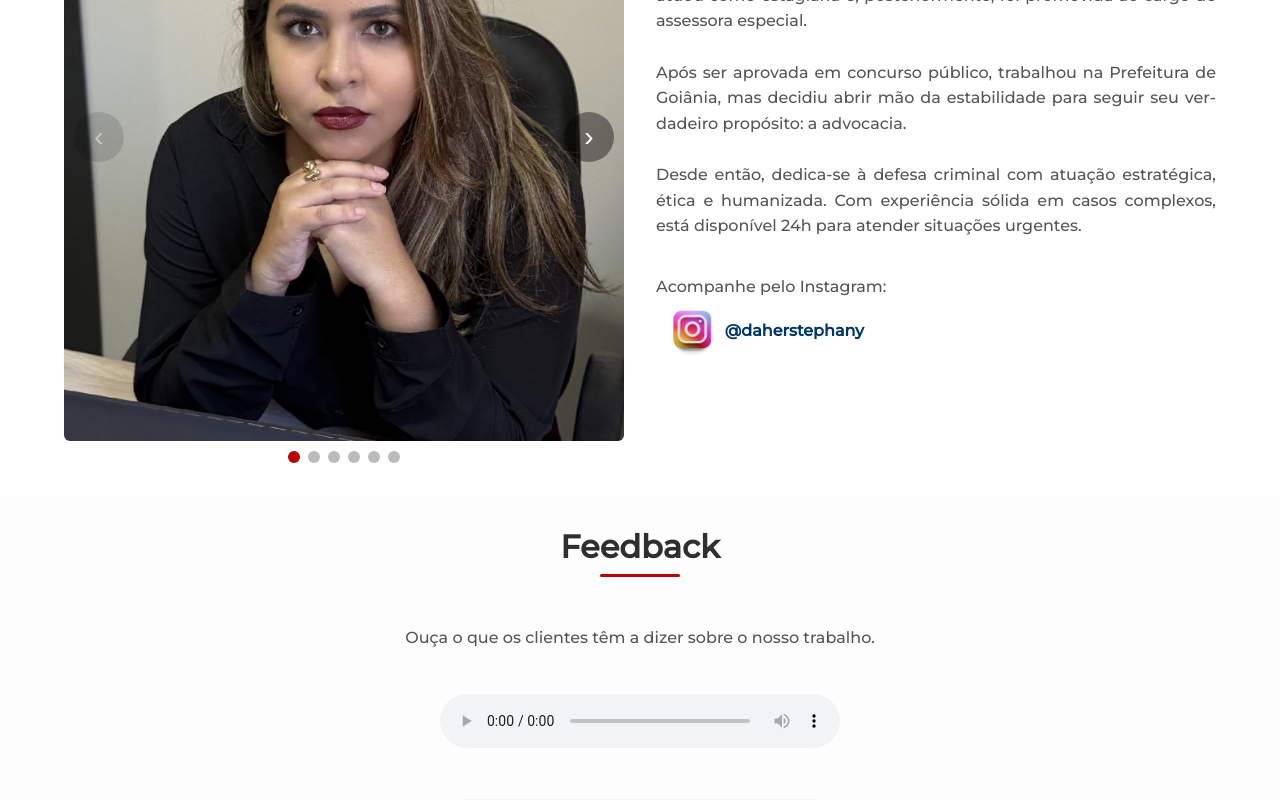
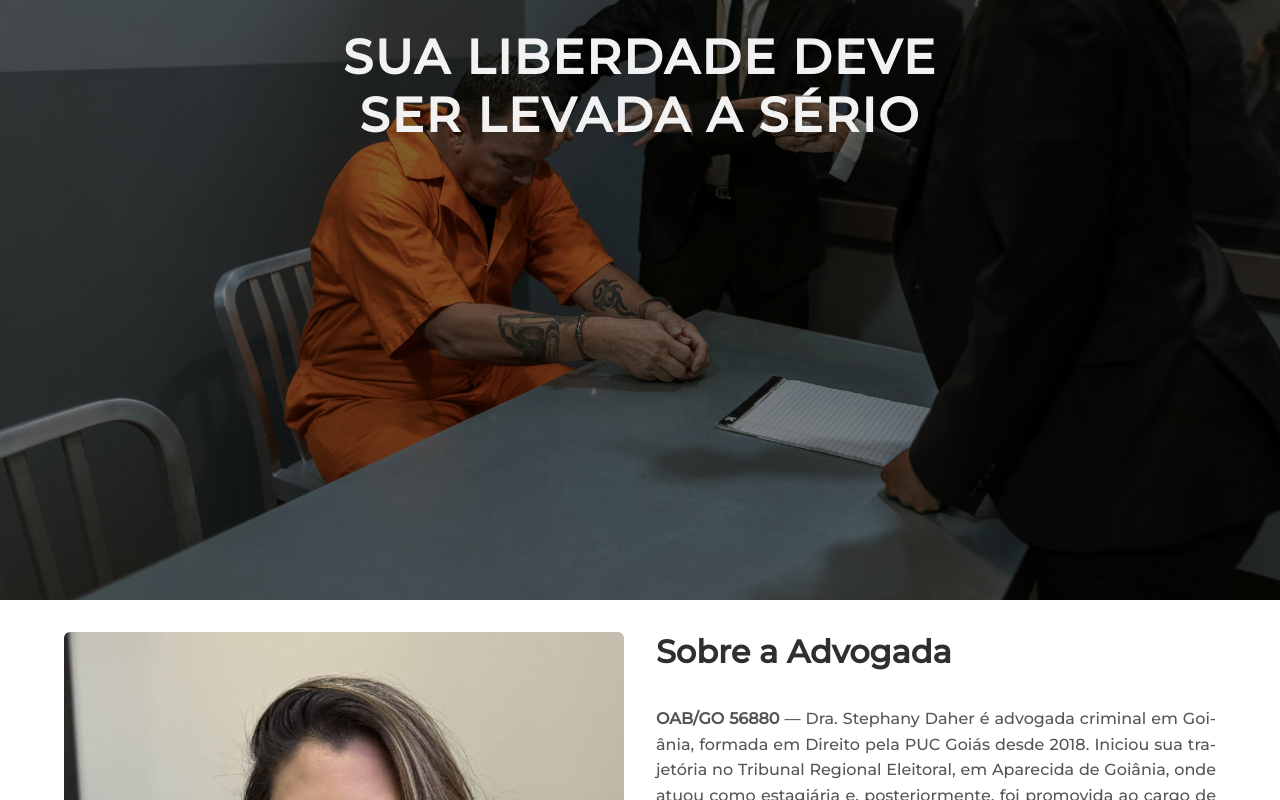
Before and after one commit to luisfernandoosiqueira/stephanydaheradvocacia, a React (Create React App) app: page / in a window 1280 px wide. Shown: the part 2652-3452 px from the top of the page. Built offline with nearby package versions, Linux system fonts and the light colour scheme.

Commit message:
Adicionada a ChamadaSection.

```diff
--- a/src/App.js
+++ b/src/App.js
@@ -2,6 +2,7 @@ import React, { useState } from "react";
 
 import Navbar from "./components/Navbar";
 import HeroSection from "./components/HeroSection";
+import ChamadaSection from "./components/ChamadaSection";
 import AtuacaoSection from "./components/AtuacaoSection";
 import SobreSection from "./components/SobreSection";
 import FeedbackSection from "./components/FeedbackSection";
@@ -23,6 +24,7 @@ function App() {
       <Navbar menuOpen={menuOpen} setMenuOpen={setMenuOpen} />
       <HeroSection />
       <AtuacaoSection />
+      <ChamadaSection />
       <SobreSection sobreImg={sobreImg} setSobreImg={setSobreImg} />
       <FeedbackSection />
       <FAQSection />
--- /dev/null
+++ b/src/components/ChamadaSection.css
@@ -0,0 +1,125 @@
+ /* src/components/ChamadaSection.css */
+
+/* Ajuste para empurrar todo o conteúdo para o topo */
+.chamada-section {
+  position: relative;
+  height: 100vh;
+  background-image: var(--chamada-desktop);
+  background-position: center center;
+  background-size: cover;
+  background-attachment: fixed;
+  display: flex;
+  align-items: flex-start;     /* mudou de center para flex-start */
+  justify-content: center;
+  padding-top: 5rem;            /* ajuste esse valor até encontrar o ponto ideal */
+  overflow: hidden;
+}
+
+.chamada-overlay {
+  position: absolute;
+  top: 0;
+  left: 0;
+  width: 100%;
+  height: 100%;
+  background: rgba(0,0,0,0.5);
+}
+
+.chamada-content {
+  position: relative;
+  max-width: 700px;
+  color: #fff;
+  text-align: center;
+  padding: 0 1.5rem;
+}
+
+.chamada-title {
+  font-size: 3rem;
+  font-weight: 700;
+  text-transform: uppercase;
+  letter-spacing: 2px;
+  color: #f2f2f2;
+  margin-bottom: 30rem;
+}
+
+.chamada-subtitle {
+  font-size: 1.5rem;
+  line-height: 1.5;
+  margin-bottom: 2rem;
+  color: #ddd;
+}
+
+/* Botão padrão */
+.btn-hero {
+  display: inline-flex;
+  align-items: center;
+  padding: .8rem 1.5rem;
+  background-color: #bb0000;
+  color: #fff;
+  border: none;
+  border-radius: 8px;
+  font-weight: 500;
+  cursor: pointer;
+  transition: background-color .4s ease, transform .3s ease;
+  text-decoration: none;
+}
+
+.btn-hero:hover {
+  background-color: #8c0000;
+  transform: scale(1.05);
+}
+
+/* Override para o botão WhatsApp */
+.btn-whatsapp {
+  background-color: #1ebe57;
+}
+
+.btn-whatsapp:hover {
+  background-color: #1AA24A;
+  transform: scale(1.1);
+}
+
+/* Ícone dentro do botão */
+.icon-whatsapp {
+  width: 1.5rem;
+  height: auto;
+  margin-right: 0.5rem;
+}
+
+/* MOBILE */
+@media (max-width: 768px) {
+  .chamada-section {
+    background-image: var(--chamada-mobile);
+    background-attachment: scroll;
+  }
+  .chamada-title {
+    font-size: 1.4rem;
+    margin-bottom: 24rem;
+    margin-top: -2rem;
+  }
+  .chamada-subtitle {
+    font-size: 1.05rem;
+  }
+  .btn-hero,
+  .btn-whatsapp {
+    white-space: nowrap;
+    font-size: 1rem;
+    padding: 1.2rem 1rem;
+  }
+  .icon-whatsapp {
+    width: 1.2rem;
+    margin-right: 0.25rem;
+  }
+}
+
+/* DESKTOP */
+@media (min-width: 768px) {
+  .chamada-content {
+    margin-top: 2rem; /* Mesma lógica do HeroSection */
+  }
+  .btn-whatsapp {
+    padding: 1.25rem 2rem;
+    font-size: 1.25rem;
+  }
+
+
+}
--- /dev/null
+++ b/src/components/ChamadaSection.js
@@ -0,0 +1,45 @@
+// src/components/ChamadaSection.js
+import React, { useCallback } from "react";
+import "./ChamadaSection.css";
+import WhatsappIcon from "../images/icone-whatsapp.png";
+
+function ChamadaSection() {
+  // Handler para disparar o evento de conversão
+  const handleWhatsAppClick = useCallback(() => {
+    if (window.gtag) {
+      window.gtag("event", "conversion", {
+        send_to: "AW-17023064038/CfCQCITNu74aEOavnbU_"
+      });
+    }
+    // não precisa preventDefault pois abre em nova aba
+  }, []);
+
+  return (
+    <section id="chamada" className="chamada-section">
+      <div className="chamada-overlay" />
+      <div className="chamada-content" data-anim="fade-up">
+        <h2 className="chamada-title">Não espere o pior. <br /> <br /> Sua liberdade deve ser levada a sério</h2>
+        <h1 className="chamada-subtitle">
+          Conte com um advogado experiente para defendê-la.<br />
+
+        </h1>
+        <a
+          className="btn-hero btn-whatsapp"
+          href="https://wa.me/5562992747813?text=Ol%C3%A1%2C%20gostaria%20de%20falar%20com%20a%20Dra.%20Stephany%20Daher."
+          target="_blank"
+          rel="noopener noreferrer"
+          onClick={handleWhatsAppClick}
+        >
+          <img
+            src={WhatsappIcon}
+            alt="WhatsApp"
+            className="icon-whatsapp"
+          />
+          Falar com a Dra Stephany Daher
+        </a>
+      </div>
+    </section>
+  );
+}
+
+export default ChamadaSection;
--- a/src/components/HeroSection.js
+++ b/src/components/HeroSection.js
@@ -21,12 +21,12 @@ function HeroSection() {
       <div className="hero-content" data-anim="fade-up">
         <h2 className="hero-title">Advocacia Criminal</h2>
         <h1 className="hero-subtitle">
-          Precisa de um <strong>Advogado Criminal</strong>? <br/>
+          Precisa de um <strong>Advogado Criminal</strong>? <br />
           Plantão 24 horas - Goiânia e Região
         </h1>
         <a
           className="btn-hero btn-whatsapp"
-href="https://wa.me/5562992747813?text=Ol%C3%A1%21%20Preciso%20falar%20com%20um%20advogado%20criminalista."          target="_blank"
+          href="https://wa.me/5562992747813?text=Ol%C3%A1%21%20Preciso%20falar%20com%20um%20advogado%20criminalista." target="_blank"
           rel="noopener noreferrer"
           onClick={handleWhatsAppClick}
         >
--- a/src/components/WhatsAppButton.js
+++ b/src/components/WhatsAppButton.js
@@ -15,7 +15,7 @@ function WhatsAppButton() {
 
   return (
     <a
-href="https://wa.me/5562992747813?text=Ol%C3%A1%21%20Gostaria%20de%20falar%20com%20a%20advogada%20Stephany%20Daher."      target="_blank"
+      href="https://wa.me/5562992747813?text=Ol%C3%A1%21%20Gostaria%20de%20falar%20com%20a%20advogada%20Stephany%20Daher." target="_blank"
       rel="noreferrer"
       className="whatsapp-fixo"
       onClick={handleClick}
--- a/src/index.css
+++ b/src/index.css
@@ -4,6 +4,8 @@
 :root {
   --hero-desktop: url('./images/home3.png');
   --hero-mobile: url('./images/home2.png');
+  --chamada-desktop: url('./images/chamada.png');
+  --chamada-mobile: url('./images/chamada2.png');
 }
 
 /* Reset + configurações básicas */
```
Also changed, not shown: src/images/chamada.png (added), src/images/chamada2.png (added).
